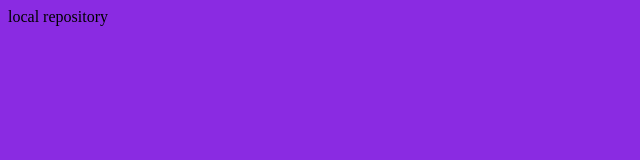
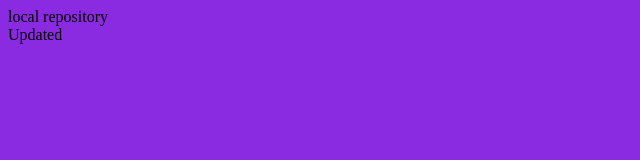
Before and after one commit to divyanshporwal/First-repository, a plain HTML site: page index.html in a window 1280 px wide. Shown: the full height of the page, 0-640 px from the left. Drawn offline with Linux system fonts and the light colour scheme.

Commit message:
Add new file

```diff
--- a/index.html
+++ b/index.html
@@ -8,5 +8,6 @@
 </head>
 <body>
     local repository
+    <div>Updated</div>
 </body>
 </html>
```
Also changed, not shown: style.js (added).
